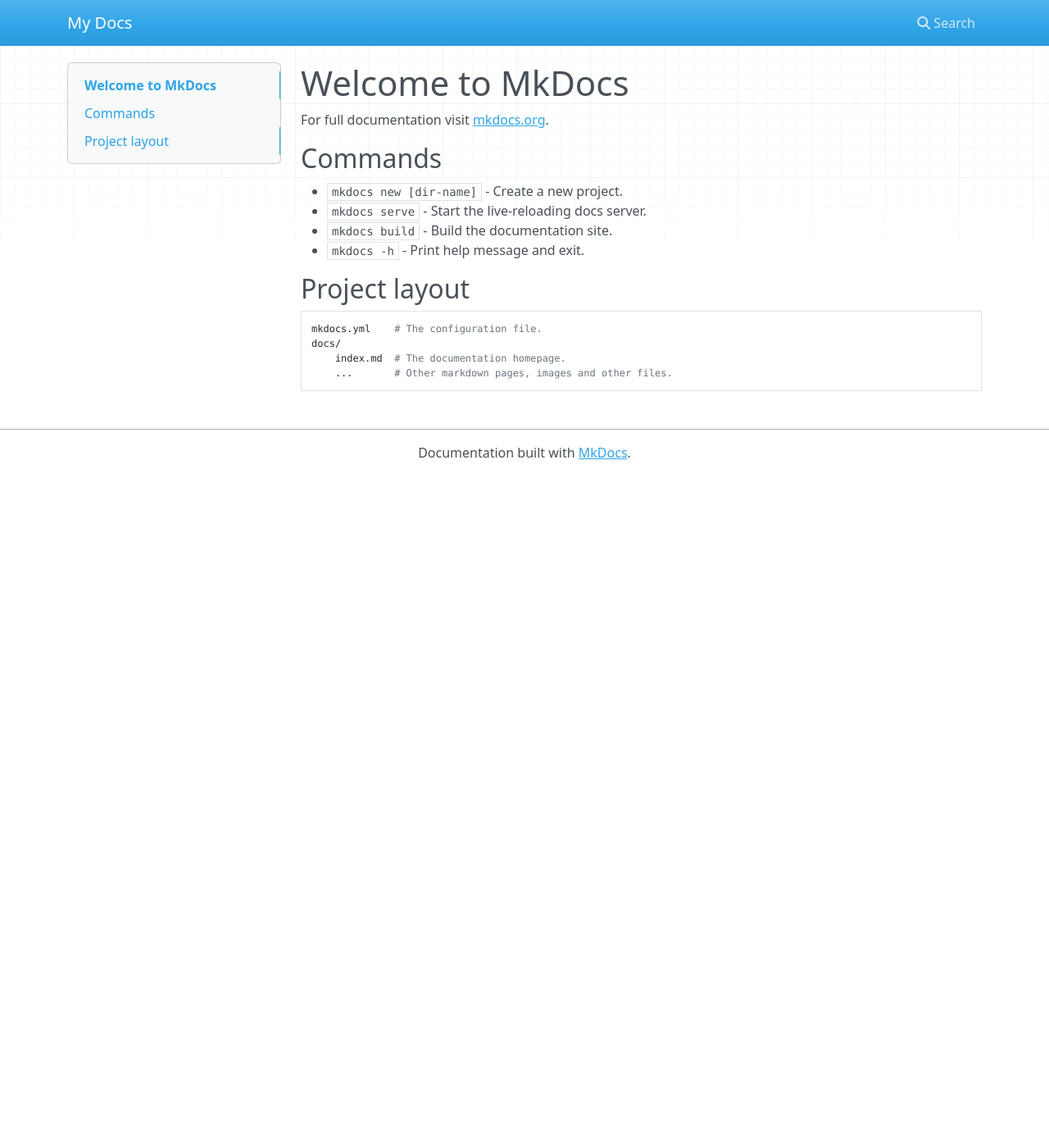
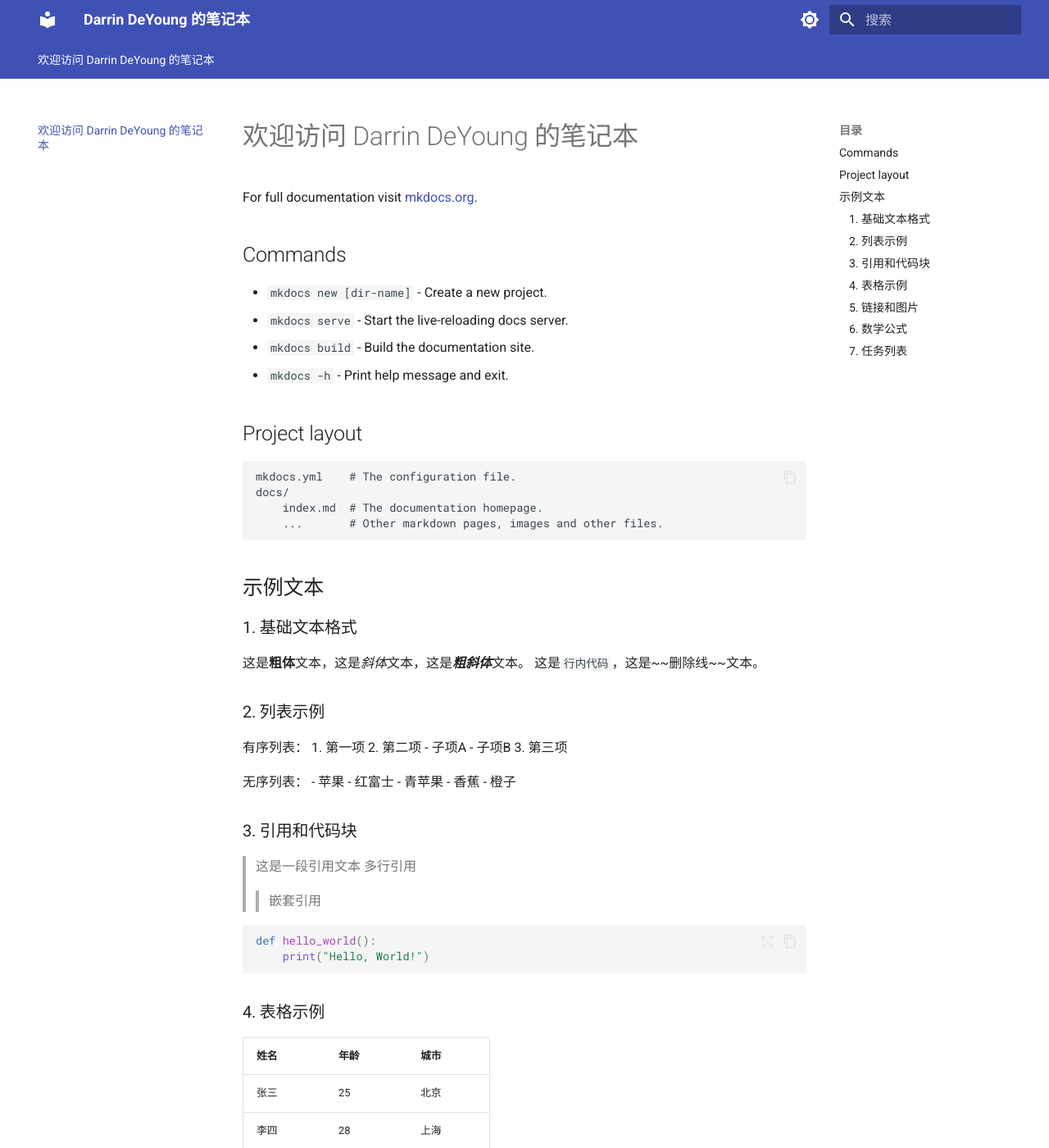
Before and after one commit to darrindeyoung791/blog, an MkDocs documentation site: the page built from docs/index.md, in a window 1280 px wide and 1400 px high. Shown: the whole window at 82% size. Built offline with MkDocs 1.6.1 and Material for MkDocs 9.7.7, drawn with Linux system fonts in a browser that asks for light colours; nearby versions of some CDN libraries; some of the changed text lies outside the part shown.

Commit message:
feat: customize UI and other functions
- add light/dark theme
- switch on many material for mkdoc features like code block copy all button
- add support for LaTex math formulas

````diff
--- a/docs/index.md
+++ b/docs/index.md
@@ -1,4 +1,4 @@
-# Welcome to MkDocs
+# 欢迎访问 Darrin DeYoung 的笔记本
 
 For full documentation visit [mkdocs.org](https://www.mkdocs.org).
 
@@ -15,3 +15,86 @@
     docs/
         index.md  # The documentation homepage.
         ...       # Other markdown pages, images and other files.
+
+## 示例文本
+
+### 1. 基础文本格式
+
+这是**粗体**文本，这是*斜体*文本，这是***粗斜体***文本。
+这是`行内代码`，这是~~删除线~~文本。
+
+### 2. 列表示例
+
+有序列表：
+1. 第一项
+2. 第二项
+   - 子项A
+   - 子项B
+3. 第三项
+
+无序列表：
+- 苹果
+  - 红富士
+  - 青苹果
+- 香蕉
+- 橙子
+
+### 3. 引用和代码块
+
+> 这是一段引用文本
+> 多行引用
+>> 嵌套引用
+
+```python
+def hello_world():
+    print("Hello, World!")
+```
+
+### 4. 表格示例
+
+| 姓名 | 年龄 | 城市 |
+|------|------|------|
+| 张三 | 25   | 北京 |
+| 李四 | 28   | 上海 |
+
+### 5. 链接和图片
+
+[Markdown指南](https://www.markdownguide.org)
+
+![图片示例](https://mirrors.creativecommons.org/presskit/buttons/88x31/png/by-nc-sa.png)
+
+### 6. 数学公式
+
+行内公式：$E = mc^2$
+
+行间公式：
+$$
+\begin{aligned}
+\frac{\partial f}{\partial x} &= 2x + y \\
+\frac{\partial f}{\partial y} &= x + 2y
+\end{aligned}
+$$
+
+复杂公式：
+$$
+\begin{cases}
+x = r\cos\theta \\
+y = r\sin\theta \\
+z = r\tan\phi
+\end{cases}
+$$
+
+矩阵：
+$$
+\begin{bmatrix}
+1 & 2 & 3 \\
+4 & 5 & 6 \\
+7 & 8 & 9
+\end{bmatrix}
+$$
+
+### 7. 任务列表
+
+- [x] 已完成任务
+- [ ] 未完成任务
+- [ ] 待办事项
--- a/mkdocs.yml
+++ b/mkdocs.yml
@@ -1 +1,47 @@
-site_name: My Docs
+site_name: Darrin DeYoung 的笔记本
+theme:
+  features:
+    - navigation.instant
+    - navigation.instant.progress
+    - navigation.tabs
+    - navigation.sections
+    - toc.follow
+    - navigation.top
+    - content.code.copy
+    - content.code.select
+
+  name: material
+  language: zh
+  palette:
+    # 自动模式
+    - media: "(prefers-color-scheme: light)"
+      scheme: default
+      primary: indigo
+      accent: indigo
+      toggle:
+        icon: material/brightness-7
+        name: 切换到深色模式
+    # 深色模式
+    - media: "(prefers-color-scheme: dark)"
+      scheme: slate
+      primary: indigo
+      accent: indigo
+      toggle:
+        icon: material/brightness-4
+        name: 切换到浅色模式
+
+markdown_extensions:
+  - pymdownx.arithmatex:
+      generic: true
+  - pymdownx.highlight:
+      anchor_linenums: true
+      line_spans: __span
+      pygments_lang_class: true
+  - pymdownx.inlinehilite
+  - pymdownx.snippets
+  - pymdownx.superfences
+
+extra_javascript:
+  - javascripts/mathjax.js
+  - https://polyfill.io/v3/polyfill.min.js?features=es6
+  - https://cdn.jsdelivr.net/npm/mathjax@3/es5/tex-mml-chtml.js
````
